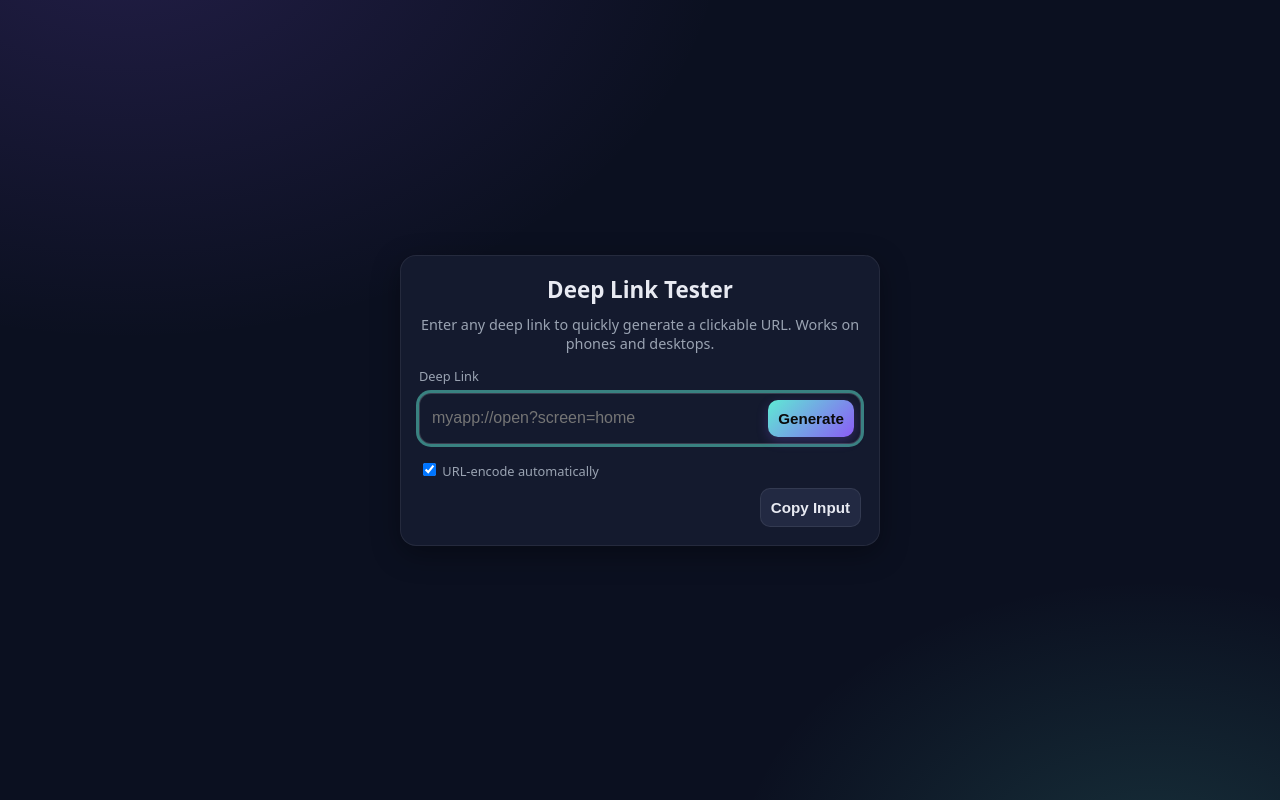
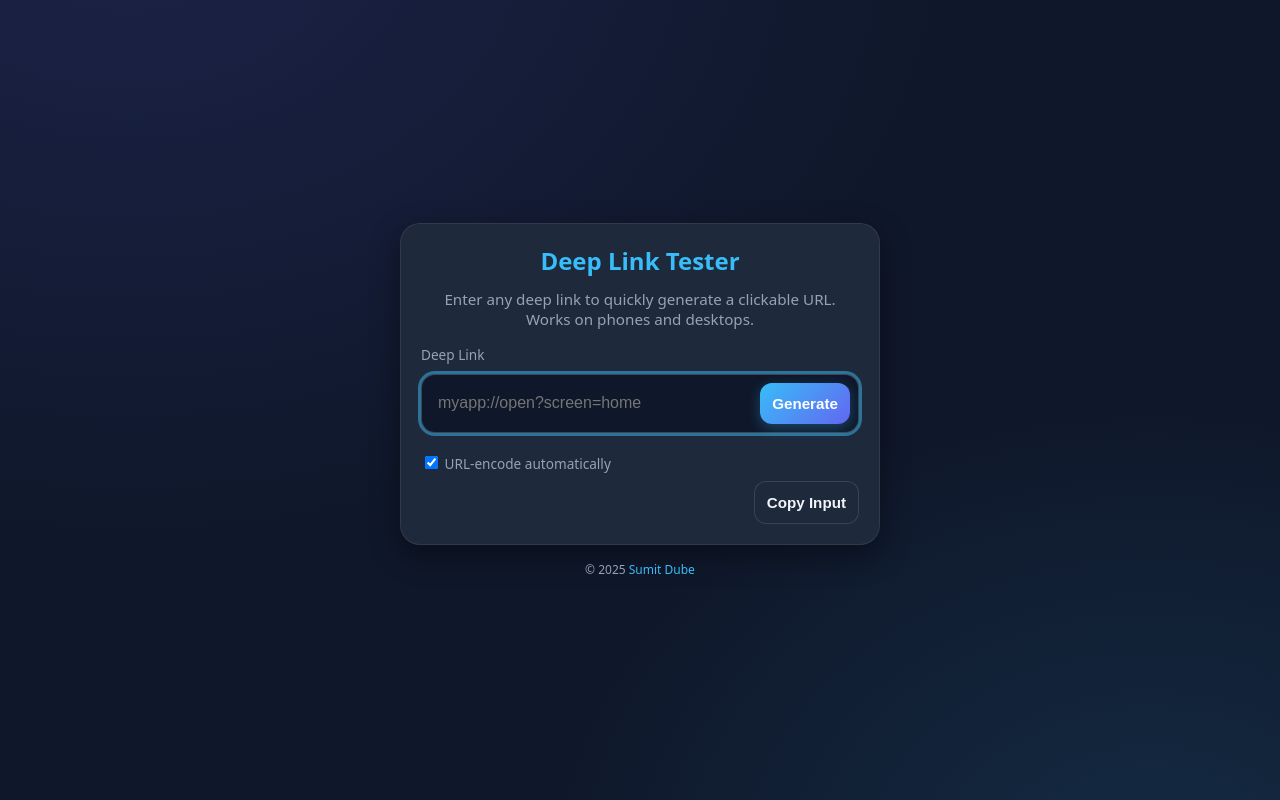
Before and after one commit to sumkun/Deeplink-tester, a plain HTML site: page index.html in a window 1280 px wide. Both pictures are taken after a click on the button "Copy Input". Drawn offline with Linux system fonts and the light colour scheme.

Commit message:
Update index.html

```diff
--- a/index.html
+++ b/index.html
@@ -6,83 +6,88 @@
   <title>Deep Link Tester</title>
   <style>
     :root {
-      --bg: #0b1020;
-      --card: #141a2e;
-      --text: #e8eaf2;
-      --muted: #9aa3b2;
-      --accent: #5eead4;
-      --accent-2: #8b5cf6;
-      --ring: rgba(94, 234, 212, 0.5);
+      --bg: #0f172a;
+      --card: #1e293b;
+      --text: #f1f5f9;
+      --muted: #94a3b8;
+      --accent: #38bdf8;
+      --accent-2: #6366f1;
+      --ring: rgba(56, 189, 248, 0.5);
     }
     * { box-sizing: border-box; }
     html, body { height: 100%; margin: 0; }
     body {
       font-family: system-ui, -apple-system, Segoe UI, Roboto, Helvetica, Arial, sans-serif;
-      background: radial-gradient(1000px 700px at 10% -10%, rgba(139,92,246,.18), transparent 60%),
-                  radial-gradient(700px 500px at 90% 110%, rgba(94,234,212,.15), transparent 60%),
+      background: radial-gradient(1200px 900px at 10% -10%, rgba(99,102,241,.15), transparent 70%),
+                  radial-gradient(900px 700px at 90% 110%, rgba(56,189,248,.12), transparent 70%),
                   var(--bg);
       color: var(--text);
       display: flex;
       align-items: center;
       justify-content: center;
-      padding: 12px;
+      padding: 16px;
+      flex-direction: column;
     }
     .card {
       width: 100%;
       max-width: 480px;
       background: var(--card);
-      backdrop-filter: blur(8px);
-      border: 1px solid rgba(255,255,255,0.07);
-      border-radius: 16px;
-      padding: 18px;
-      box-shadow: 0 8px 28px rgba(0,0,0,0.35);
+      border: 1px solid rgba(255,255,255,0.08);
+      border-radius: 20px;
+      padding: 20px;
+      box-shadow: 0 10px 30px rgba(0,0,0,0.4);
     }
-    h1 { font-size: 1.4rem; margin: 0 0 10px; text-align: center; }
-    p.desc { margin: 0 0 14px; color: var(--muted); font-size: 0.9rem; text-align: center; }
+    h1 { font-size: 1.5rem; margin: 0 0 12px; text-align: center; color: var(--accent); }
+    p.desc { margin: 0 0 16px; color: var(--muted); font-size: 0.95rem; text-align: center; }
 
-    .row { display: flex; flex-direction: column; gap: 8px; }
-    label { font-size: 0.8rem; color: var(--muted); }
+    .row { display: flex; flex-direction: column; gap: 10px; }
+    label { font-size: 0.85rem; color: var(--muted); }
 
     .input-wrap {
-      display: flex; flex-direction: column; gap: 8px; width: 100%;
-      background: var(--card);
-      border: 1px solid rgba(255,255,255,0.08);
-      border-radius: 12px; padding: 6px; transition: box-shadow .2s, border-color .2s;
+      display: flex; flex-direction: column; gap: 10px; width: 100%;
+      background: #0f172a;
+      border: 1px solid rgba(255,255,255,0.1);
+      border-radius: 14px; padding: 8px; transition: box-shadow .2s, border-color .2s;
     }
-    .input-wrap:focus-within { box-shadow: 0 0 0 3px var(--ring); border-color: rgba(255,255,255,0.16); }
+    .input-wrap:focus-within { box-shadow: 0 0 0 3px var(--ring); border-color: rgba(255,255,255,0.2); }
 
     input[type="text"] {
       border: none; outline: none; background: transparent; color: var(--text);
-      font-size: 1rem; padding: 8px 6px; width: 100%;
+      font-size: 1rem; padding: 10px 8px; width: 100%;
     }
     .btn {
       border: none; outline: none; cursor: pointer; user-select: none;
-      padding: 10px; border-radius: 10px; font-weight: 600; font-size: 0.95rem;
+      padding: 12px; border-radius: 12px; font-weight: 600; font-size: 0.95rem;
       background: linear-gradient(135deg, var(--accent), var(--accent-2));
-      color: #0a0a0a; box-shadow: 0 4px 12px rgba(139,92,246,.25);
+      color: #fff; box-shadow: 0 4px 14px rgba(56,189,248,.3);
       transition: transform .06s ease; width: 100%;
     }
     .btn:active { transform: scale(0.97); }
-    .btn.secondary { background: #222942; color: var(--text); box-shadow: none; border: 1px solid rgba(255,255,255,0.08); }
+    .btn.secondary { background: #1e293b; color: var(--text); box-shadow: none; border: 1px solid rgba(255,255,255,0.12); }
 
     .options {
-      display: flex; flex-direction: column; align-items: flex-start; gap: 8px; margin-top: 8px;
+      display: flex; flex-direction: column; align-items: flex-start; gap: 8px; margin-top: 10px;
       color: var(--muted); font-size: 0.85rem;
     }
     .output {
-      margin-top: 16px; padding: 12px; border-radius: 12px; background: var(--card);
+      margin-top: 18px; padding: 14px; border-radius: 14px; background: #0f172a;
       border: 1px dashed rgba(255,255,255,0.15);
       word-break: break-all;
     }
     .line { display: flex; flex-direction: column; gap: 6px; margin: 6px 0; }
-    .line code { font-family: ui-monospace, monospace; font-size: 0.8rem; background: rgba(255,255,255,0.04); padding: 6px 8px; border-radius: 8px; }
-    .pill { font-size: 0.7rem; color: #0a0a0a; background: var(--accent); padding: 4px 6px; border-radius: 999px; font-weight: 700; align-self: flex-start; }
+    .line code { font-family: ui-monospace, monospace; font-size: 0.8rem; background: rgba(255,255,255,0.05); padding: 6px 8px; border-radius: 8px; }
+    .pill { font-size: 0.7rem; color: #fff; background: var(--accent-2); padding: 4px 8px; border-radius: 999px; font-weight: 600; align-self: flex-start; }
 
     .clickable a {
       display: inline-block; text-decoration: none; font-weight: 700; color: var(--accent);
-      background: rgba(94,234,212,0.08); padding: 8px 10px; border-radius: 10px; border: 1px solid rgba(94,234,212,0.3);
+      background: rgba(56,189,248,0.08); padding: 8px 10px; border-radius: 10px; border: 1px solid rgba(56,189,248,0.3);
     }
     .hint { margin-top: 8px; color: var(--muted); font-size: 0.75rem; text-align: center; }
+
+    footer {
+      margin-top: 16px; font-size: 0.75rem; color: var(--muted); text-align: center;
+    }
+    footer a { color: var(--accent); text-decoration: none; }
 
     @media (min-width: 480px) {
       .btn { width: auto; align-self: flex-end; }
@@ -115,6 +120,10 @@
       <p class="hint">Tip: Open this page on your phone for real deep link behavior.</p>
     </section>
   </main>
+
+  <footer>
+    © 2025 <a href="https://www.linkedin.com/in/sumitdube" target="_blank" rel="noopener">Sumit Dube</a>
+  </footer>
 
   <script>
     const $ = (sel) => document.querySelector(sel);
```
